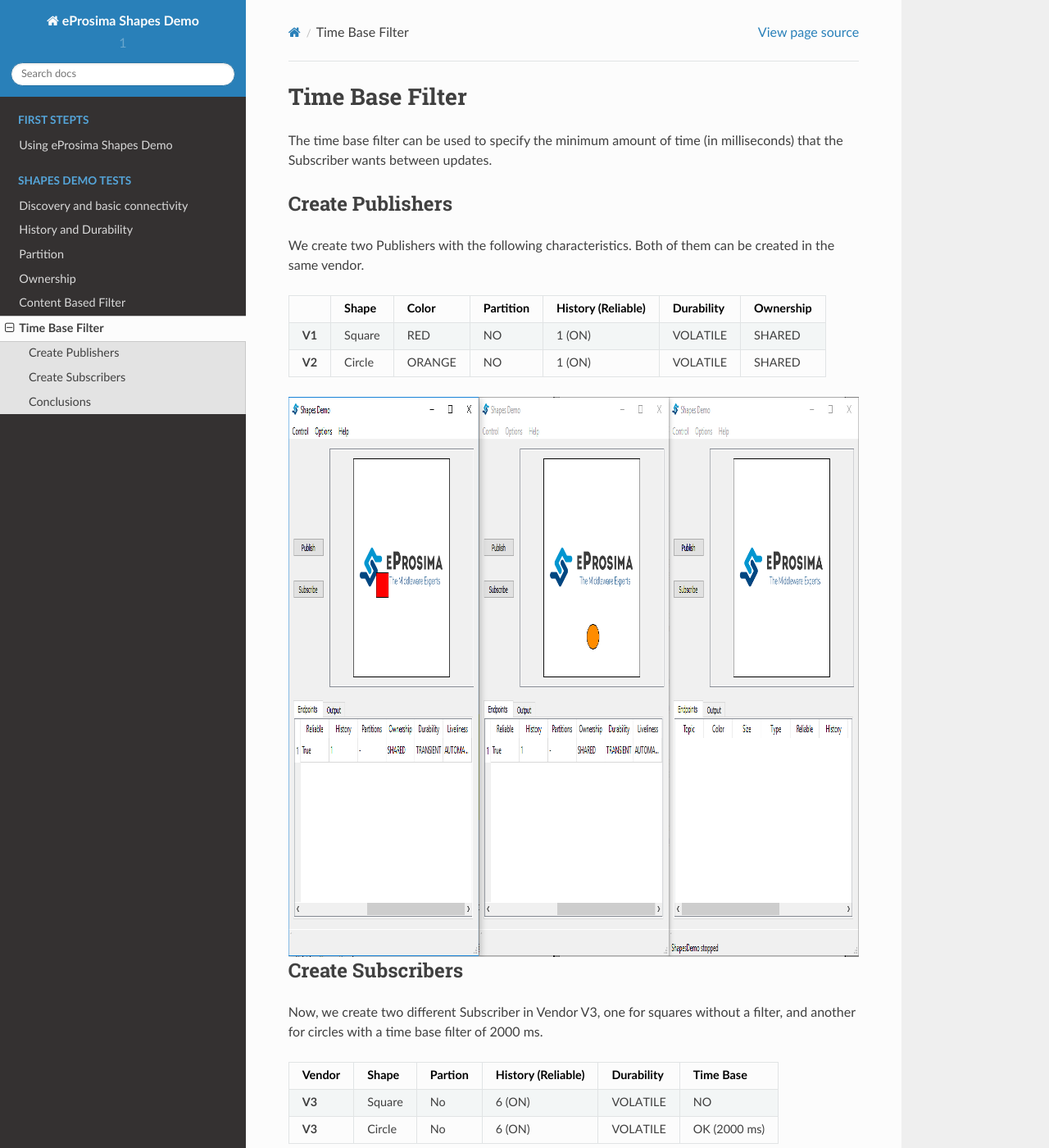
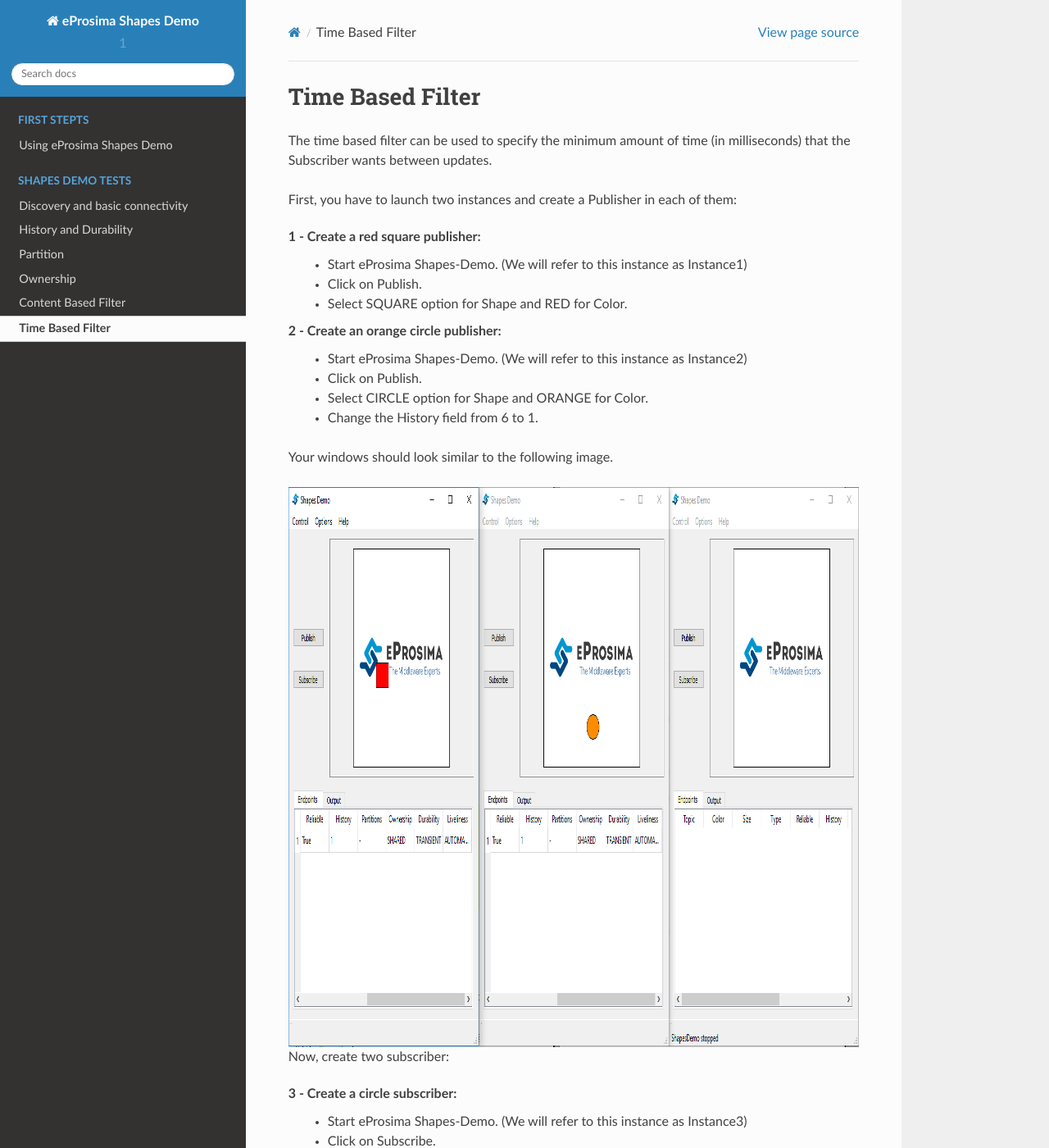
Before and after one commit to eProsima/Shapes-Demo-Docs, a Sphinx documentation site: the page built from docs/test7.rst, in a window 1280 px wide and 1400 px high. Shown: the whole window at 82% size. Built offline with Sphinx 7.4.7 and the Read the Docs theme 2.0.0, drawn with Linux system fonts in a browser that asks for light colours; some of the changed text lies outside the part shown.

Commit message:
Update test7.rst

```diff
--- a/docs/test7.rst
+++ b/docs/test7.rst
@@ -1,45 +1,43 @@
-Time Base Filter
+Time Based Filter
 ================
 
-The time base filter can be used to specify the minimum amount of time (in milliseconds) that the Subscriber wants between updates.
+The time based filter can be used to specify the minimum amount of time (in milliseconds) that the Subscriber wants between updates.
 
-Create Publishers
------------------
+First, you have to launch two instances and create a Publisher in each of them:
 
-We create two Publishers with the following characteristics. Both of them can be created in the same vendor.
+1 - Create a red square publisher:
+   - Start eProsima Shapes-Demo. (We will refer to this instance as Instance1)
+   - Click on Publish.
+   - Select SQUARE option for Shape and RED for Color.
 
-+--------+----------+--------+-----------+---------+----------+------------+-----------+
-|        | Shape    | Color  | Partition | History (Reliable) | Durability | Ownership |
-+========+==========+========+===========+====================+============+===========+
-| **V1** | Square   | RED    | NO        |     1 (ON)         | VOLATILE   | SHARED    |
-+--------+----------+--------+-----------+--------------------+------------+-----------+
-| **V2** | Circle   | ORANGE | NO        |     1 (ON)         | VOLATILE   | SHARED    |
-+--------+----------+--------+-----------+--------------------+------------+-----------+
+2 - Create an orange circle publisher:
+   - Start eProsima Shapes-Demo. (We will refer to this instance as Instance2)
+   - Click on Publish.
+   - Select CIRCLE option for Shape and ORANGE for Color.
+   - Change the History field from 6 to 1.
+
+Your windows should look similar to the following image.
 
 .. image:: test6_2.png
    :scale: 100 %
    :alt: Initial state
    :align: center
 
+Now, create two subscriber:
 
-Create Subscribers
-------------------
+3 - Create a circle subscriber:
+   - Start eProsima Shapes-Demo. (We will refer to this instance as Instance3)
+   - Click on Subscribe.
+   - Select CIRCLE option for Shape.
+   - Check Time Based an set 2000ms.
 
-Now, we create two different Subscriber in Vendor V3, one for squares without a filter, and another for circles with a time base filter of 2000 ms.
+4 - Create a square subscriber:
+   - Click on Subscribe in Instance3.
+   - Select SQUARE option for Shape.
 
-+--------+--------+---------+--------------------+------------+--------------+
-| Vendor | Shape  | Partion | History (Reliable) | Durability | Time Base    |
-+========+========+=========+====================+============+==============+
-| **V3** | Square | No      | 6 (ON)             | VOLATILE   | NO           |
-+--------+--------+---------+--------------------+------------+--------------+
-| **V3** | Circle | No      | 6 (ON)             | VOLATILE   | OK (2000 ms) |
-+--------+--------+---------+--------------------+------------+--------------+
+You will see that square updates its position continously, but the circle jumps ever two secods. In this case, the publisher is only sending data once two seconds.
 
-Conclusions
------------
-
-We can observe that square updates its position continuously, but the position of the circle is updated every 2000 ms.
-V2 publishes several samples that we don't see in V3, as you can see in the following images.
+Your windows should look similar to the following image.
 
  .. image:: test7_2.png
    :scale: 100 %
```
